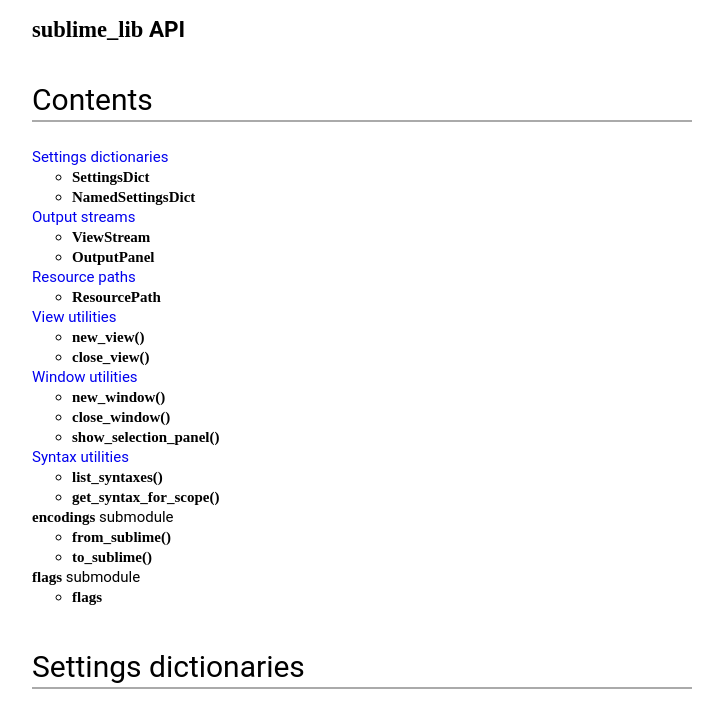
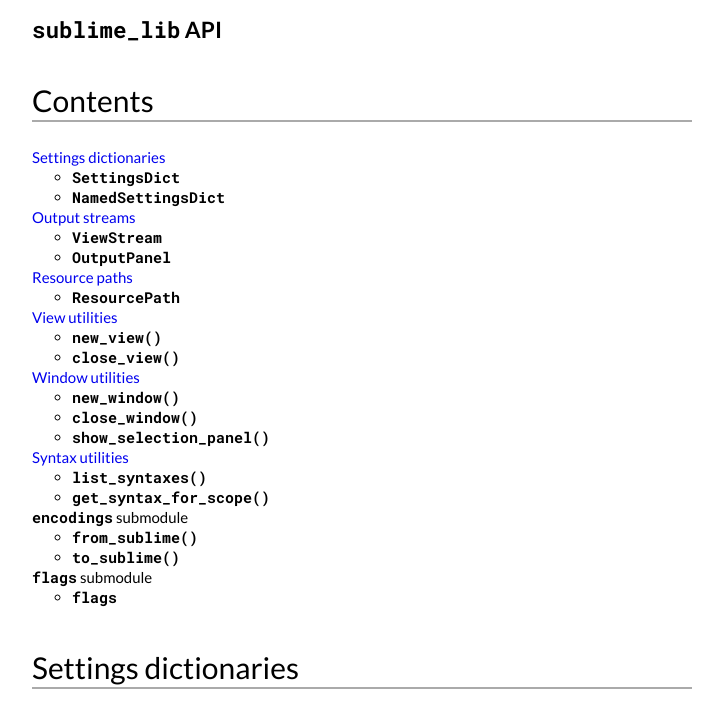
Before and after one commit to SublimeText/sublime_lib, a Sphinx documentation site: the page built from docs/source/index.rst, in a window 1280 px wide. Shown: the top 713 px of the page, without its empty margins (278-1001 px from the left). Built offline with Sphinx 7.4.7, drawn with Linux system fonts in a browser that asks for light colours; grey boxes are pictures that could not be loaded.

Commit message:
Fixed fonts

```diff
--- a/docs/source/_static/style.css
+++ b/docs/source/_static/style.css
@@ -1,7 +1,10 @@
+@import url('https://fonts.googleapis.com/css?family=Lato:400,400i,700,700i|Roboto+Mono:400,400i,700,700i&subset=latin-ext');
+
 .related { display: none; }
 
 html {
-    font: 20px Roboto;
+    font-size: 20px;
+    font-family: "Lato","proxima-nova","Helvetica Neue",Arial,sans-serif;
     margin: 0;
 }
 
@@ -14,7 +17,7 @@
 }
 
 code, pre {
-    font-family: "Roboto Mono";
+    font-family: "Roboto Mono",SFMono-Regular,Menlo,Monaco,Consolas,"Liberation Mono","Courier New",Courier,monospace;
 }
 
 h2 {
```
